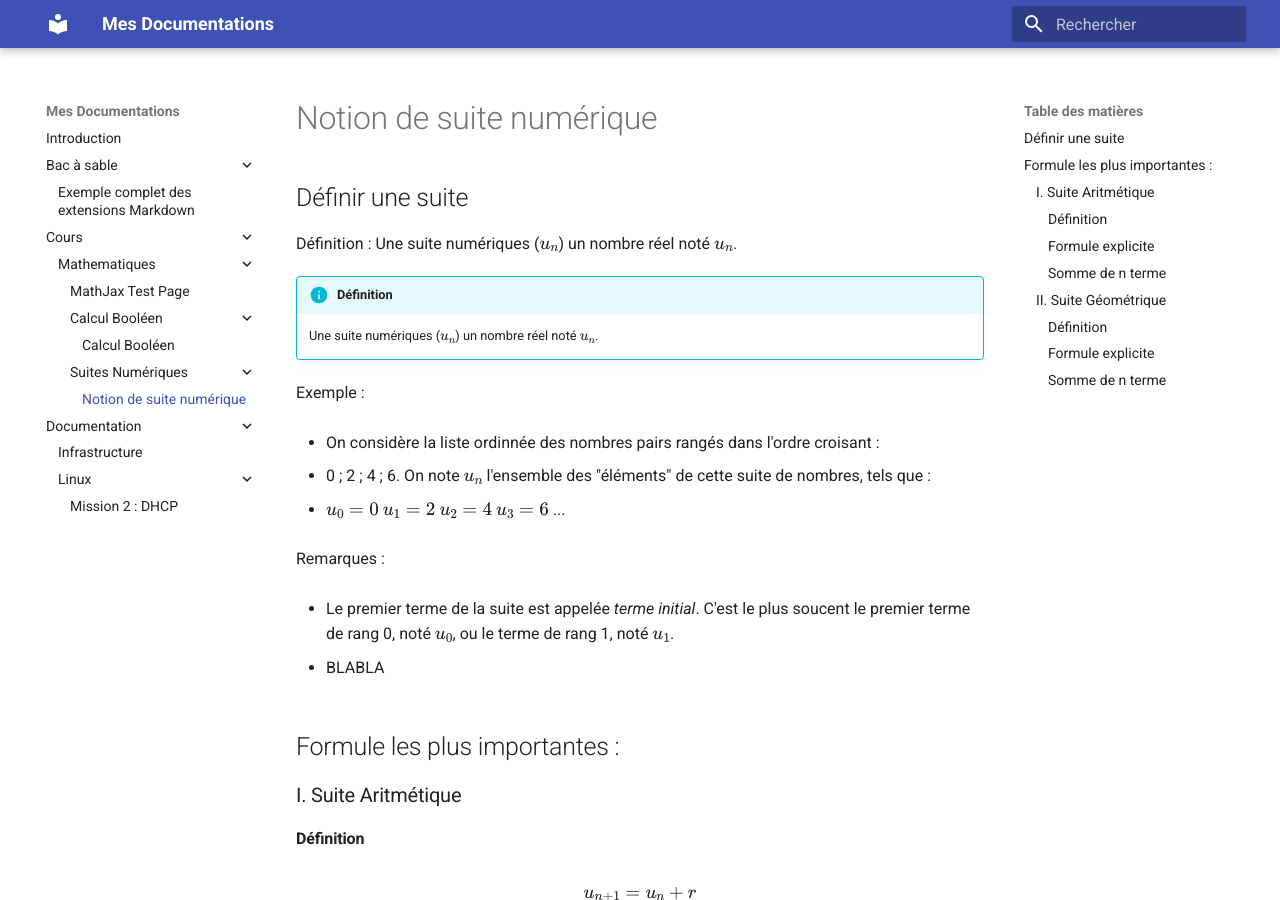
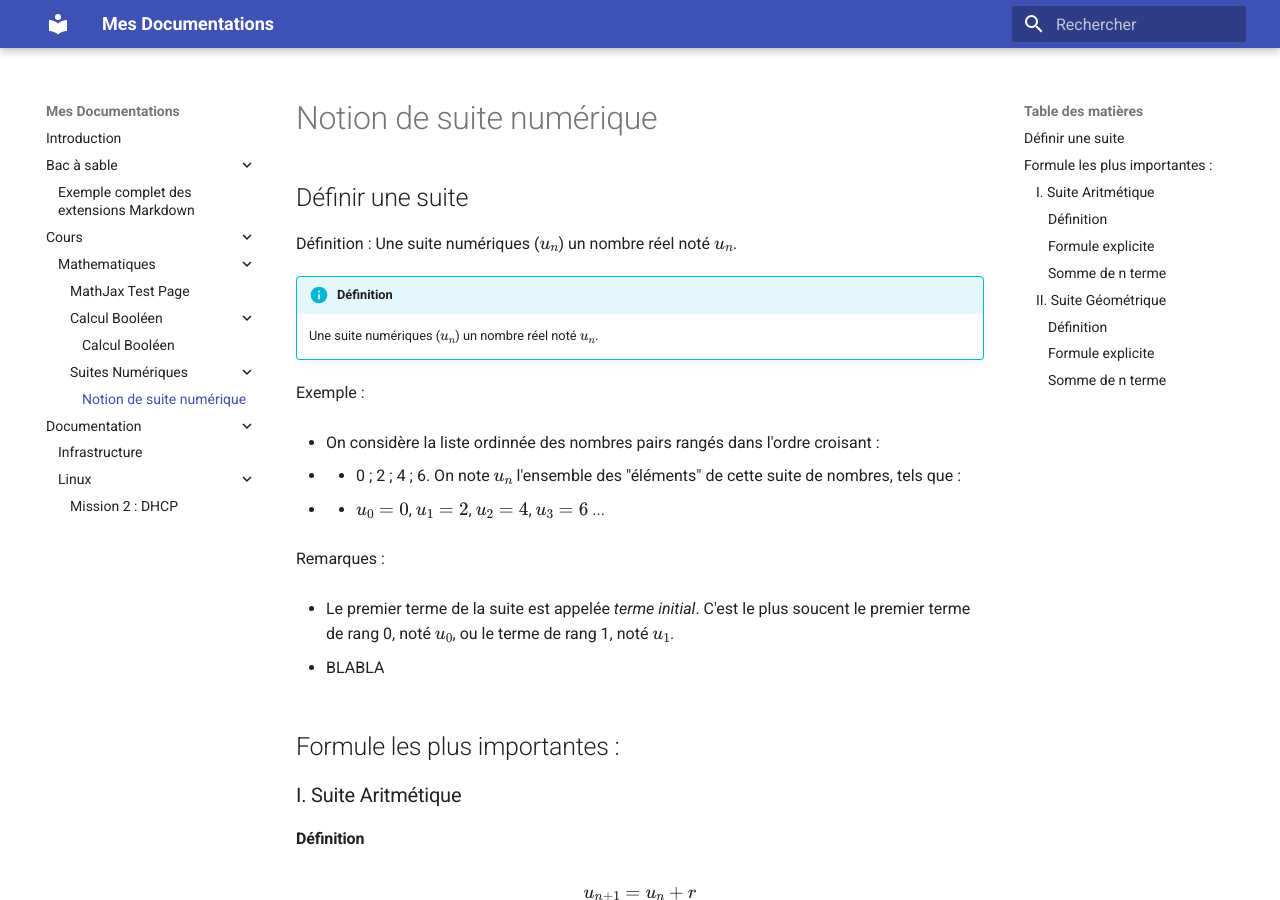
Before and after one commit to LibGR/Docs, an MkDocs documentation site: the page built from docs/Cours/Mathematiques/Suites Numériques/Leçon.md, in a window 1280 px wide and 900 px high. Built offline with MkDocs 1.6.1 and Material for MkDocs 9.7.7, drawn with Linux system fonts in a browser that asks for light colours.

```diff
--- a/docs/Cours/Mathematiques/Suites Numériques/Leçon.md
+++ b/docs/Cours/Mathematiques/Suites Numériques/Leçon.md
@@ -7,15 +7,13 @@ Définition : Une suite numériques ($u_n$) un nombre réel noté $u_n$.
 !!! info "Définition"
     Une suite numériques ($u_n$) un nombre réel noté $u_n$.
 
-
-
 Exemple :
 
 - On considère la liste ordinnée des nombres pairs rangés dans l'ordre croisant :
 
-  - 0 ; 2 ; 4 ; 6. On note $u_n$ l'ensemble des "éléments" de cette suite de nombres, tels que :
+-  - 0 ; 2 ; 4 ; 6. On note $u_n$ l'ensemble des "éléments" de cette suite de nombres, tels que :
 
-- $u_0=0$ $u_1=2$ $u_2=4$ $u_3=6$ ...
+-  - $u_0=0$, $u_1=2$, $u_2=4$, $u_3=6$ ...
 
 Remarques :
 
```
Also changed, not shown: docs/index.md (+4 -4 lines), 6 other files.
